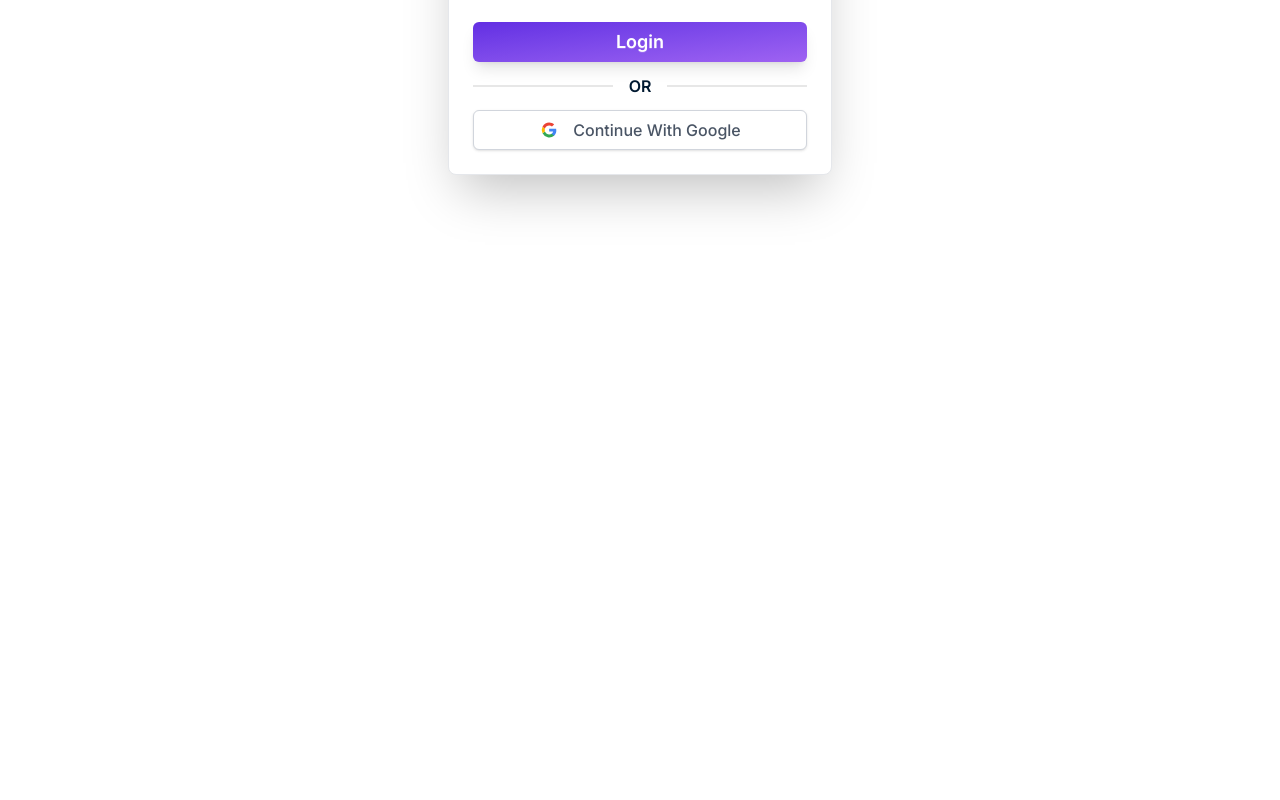
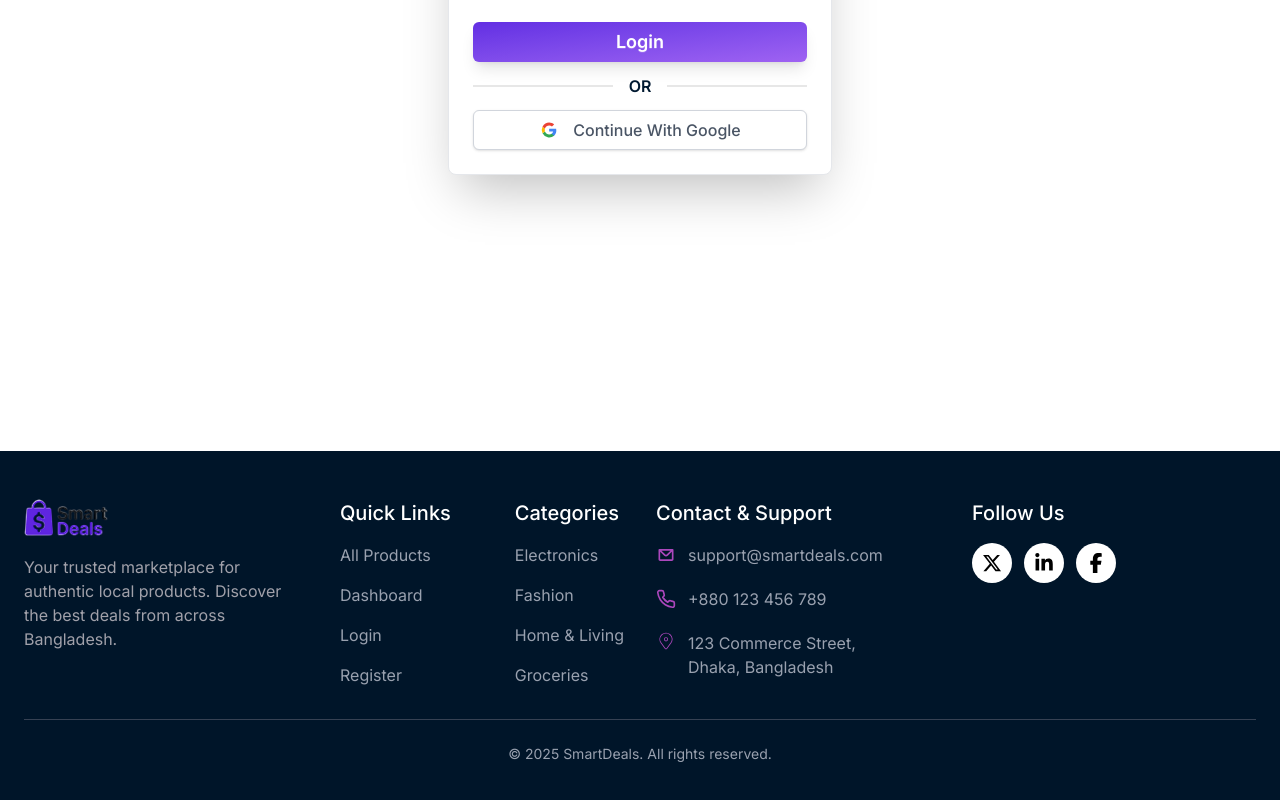
Before and after one commit to nozibuddowla/smart-deals-client, a React (Vite) app: page /login in a window 1280 px wide. Shown: the part 526-1326 px from the top of the page. Before the commit the page ends 897 px from the top, so only its background shows below. Built offline with nearby package versions, Linux system fonts and the light colour scheme; no server answers.

Commit message:
add all products and footer component, and update product card design

```diff
--- a/src/components/AllProducts/AllProducts.jsx
+++ b/src/components/AllProducts/AllProducts.jsx
@@ -1,11 +1,30 @@
-import React from 'react';
+import React from "react";
+import { useLoaderData } from "react-router";
+import MyContainer from "../MyContainer";
+import ProductCard from "../ProductCard/ProductCard";
+import SkeletonLoader from "../SkeletonLoader/SkeletonLoader";
 
 const AllProducts = () => {
-    return (
-        <div>
-            <h2>All Products</h2>
-        </div>
-    );
+  const allProducts = useLoaderData();
+
+  return (
+    <div className="my-20">
+      <MyContainer>
+        <h2 className="text-3xl lg:text-4xl xl:text-5xl font-bold text-center">
+          All{" "}
+          <span className="bg-linear-to-br from-[#632ee3] to-[#9f62f2] text-transparent bg-clip-text">
+            Products
+          </span>
+        </h2>
+
+        {allProducts.length === 0 ? <SkeletonLoader /> : <div className="grid grid-cols-1 sm:grid-cols-2 lg:grid-cols-3 gap-6 my-10 mx-5">
+          {allProducts.map((product) => {
+            return <ProductCard key={product._id} product={product} />;
+          })}
+        </div>}
+      </MyContainer>
+    </div>
+  );
 };
 
 export default AllProducts;
--- /dev/null
+++ b/src/components/Footer/Footer.jsx
@@ -0,0 +1,183 @@
+import React from "react";
+import { Link } from "react-router";
+import smartDealsLogo from "../../assets/smart_deals_logo.png";
+import MyContainer from "../MyContainer";
+import { CgMail } from "react-icons/cg";
+import { FiPhone } from "react-icons/fi";
+import { CiLocationOn } from "react-icons/ci";
+import { FaFacebookF, FaLinkedinIn, FaXTwitter } from "react-icons/fa6";
+
+const Footer = () => {
+  return (
+    <footer className="bg-[#001529] text-gray-300 py-12 mt-20">
+      <MyContainer className="px-6">
+        <div className="grid grid-cols-1 md:grid-cols-2 lg:grid-cols-4 items-start gap-8 pb-8 border-b border-gray-700">
+          {/* Brand Section */}
+          <div className="flex flex-col space-y-4">
+            <Link to="/">
+              <img src={smartDealsLogo} alt="" />
+            </Link>
+            <p className="leading-6 text-[#a1a1aa]">
+              Your trusted marketplace for authentic local products. Discover
+              the best deals from across Bangladesh.
+            </p>
+          </div>
+
+          <div className="flex justify-between items-center gap-4">
+            {/* Quick Links */}
+            <div className="space-y-4">
+              <h3 className="text-white text-xl font-medium">Quick Links</h3>
+              <ul className="space-y-4">
+                <li>
+                  <Link
+                    to="/all-products"
+                    className="text-gray-400 hover:text-purple-400 transition-colors duration-200"
+                  >
+                    All Products
+                  </Link>
+                </li>
+                <li>
+                  <Link
+                    href="/myProducts"
+                    className="text-gray-400 hover:text-purple-400 transition-colors duration-200"
+                  >
+                    Dashboard
+                  </Link>
+                </li>
+                <li>
+                  <Link
+                    href="/login"
+                    className="text-gray-400 hover:text-purple-400 transition-colors duration-200"
+                  >
+                    Login
+                  </Link>
+                </li>
+                <li>
+                  <Link
+                    href="/register"
+                    className="text-gray-400 hover:text-purple-400 transition-colors duration-200"
+                  >
+                    Register
+                  </Link>
+                </li>
+              </ul>
+            </div>
+
+            {/* Categories */}
+            <div className="space-y-4">
+              <h3 className="text-white text-xl font-medium">Categories</h3>
+              <ul className="space-y-4">
+                <li>
+                  <a
+                    href="#"
+                    className="text-gray-400 hover:text-purple-400 transition-colors duration-200"
+                  >
+                    Electronics
+                  </a>
+                </li>
+                <li>
+                  <a
+                    href="#"
+                    className="text-gray-400 hover:text-purple-400 transition-colors duration-200"
+                  >
+                    Fashion
+                  </a>
+                </li>
+                <li>
+                  <a
+                    href="#"
+                    className="text-gray-400 hover:text-purple-400 transition-colors duration-200"
+                  >
+                    Home & Living
+                  </a>
+                </li>
+                <li>
+                  <a
+                    href="#"
+                    className="text-gray-400 hover:text-purple-400 transition-colors duration-200"
+                  >
+                    Groceries
+                  </a>
+                </li>
+              </ul>
+            </div>
+          </div>
+
+          {/* Contact & Support */}
+          <div className="space-y-4">
+            <h3 className="text-white text-xl font-medium">
+              Contact & Support
+            </h3>
+            <ul className="space-y-5">
+              <li className="flex items-center gap-3">
+                <CgMail size={20} color="#AB47BC" />
+                <a
+                  href="mailto:support@smartdeals.com"
+                  className="text-gray-400 hover:text-purple-400 transition-colors duration-200"
+                >
+                  support@smartdeals.com
+                </a>
+              </li>
+              <li className="flex items-center gap-3">
+                <FiPhone size={20} color="#AB47BC" />
+                <a
+                  href="tel:+8801234567890"
+                  className="text-gray-400 hover:text-purple-400 transition-colors duration-200"
+                >
+                  +880 123 456 789
+                </a>
+              </li>
+              <li className="flex items-start gap-3">
+                <CiLocationOn size={20} color="#AB47BC" />
+                <span className="text-gray-400">
+                  123 Commerce Street,
+                  <br />
+                  Dhaka, Bangladesh
+                </span>
+              </li>
+            </ul>
+          </div>
+
+          {/* Social Links */}
+          <div className="space-y-4">
+            <h4 className="text-white text-xl font-medium">Follow Us</h4>
+            <div className="flex gap-3">
+              <a
+                href="#"
+                className="w-10 h-10 rounded-full bg-white hover:bg-purple-600 hover:text-white flex items-center justify-center transition-colors duration-200"
+                aria-label="Twitter"
+              >
+                <FaXTwitter size={20} color="#000" />
+              </a>
+              <a
+                href="https://www.linkedin.com/in/nozibuddowla/"
+                target="_blank"
+                className="w-10 h-10 rounded-full bg-white hover:bg-purple-600 flex items-center justify-center transition-colors duration-200"
+                aria-label="LinkedIn"
+              >
+                <FaLinkedinIn size={20} color="#000" />
+              </a>
+              <a
+                href="https://www.facebook.com/nozibuddowla/"
+                target="_blank"
+                className="w-10 h-10 rounded-full bg-white hover:bg-purple-600 flex items-center justify-center transition-colors duration-200"
+                aria-label="Facebook"
+              >
+                <FaFacebookF size={20} color="#000" />
+              </a>
+            </div>
+          </div>
+        </div>
+
+        {/* Copyright */}
+        <div className="pt-6 text-center">
+          <p className="text-sm text-gray-400">
+            &copy; {new Date().getFullYear()} SmartDeals. All rights reserved.
+          </p>
+        </div>
+      </MyContainer>
+    </footer>
+  );
+};
+
+export default Footer;
--- a/src/components/ProductCard/ProductCard.jsx
+++ b/src/components/ProductCard/ProductCard.jsx
@@ -2,28 +2,51 @@ import { Link } from "react-router";
 
 const ProductCard = ({ product }) => {
   const { _id, title, price_min, price_max, image } = product;
+
   return (
-    <div className="p-4 flex flex-col overflow-hidden rounded-lg border border-gray-100 bg-white shadow-md">
+    <div className="group relative flex flex-col overflow-hidden rounded-xl border border-gray-200 bg-white shadow-sm hover:shadow-xl transition-all duration-300">
+      {/* Image Container with Overlay Effect */}
       <Link
         to={`/productDetails/${_id}`}
-        className="mx-3 mt-3 flex h-[278px] overflow-hidden rounded-xl"
+        className="relative h-72 overflow-hidden rounded-xl"
       >
-        <img className="object-cover" src={image} alt={title} />
+        <img
+          className="w-full h-full object-contain transform group-hover:scale-110 transition-transform duration-500"
+          src={image}
+          alt={title}
+        />
+
+        {/* Gradient Overlay on Hover */}
+        <div className="absolute inset-0 bg-linear-to-t from-black/60 via-transparent to-transparent opacity-0 group-hover:opacity-100 transition-opacity duration-300" />
+
+        {/* Quick View Badge */}
+        <div className="absolute top-4 right-4 bg-white/90 backdrop-blur-sm px-3 py-1 rounded-full opacity-0 group-hover:opacity-100 transition-opacity duration-300">
+          <span className="text-xs font-semibold text-purple-600">
+            Quick View
+          </span>
+        </div>
       </Link>
-      <div className="mt-4">
+
+      {/* Content Section */}
+      <div className="flex flex-col grow p-5">
+        {/* Title */}
         <Link to={`/productDetails/${_id}`}>
-          <h5 className="text-[#001931] text-2xl font-medium leading-7 line-clamp-2 min-h-14">
+          <h5 className="text-[#001931] text-2xl font-medium leading-7 line-clamp-2 min-h-14 mb-3 group-hover:text-purple-600 transition-colors">
             {title}
           </h5>
         </Link>
-        <div className="mt-2 mb-5 flex items-center justify-between">
-          <p>
-            <span className="text-xl font-semibold bg-linear-to-br from-[#632ee3] to-[#9f62f2] text-transparent bg-clip-text leading-6">
+
+        {/* Price Section */}
+        <div className="mt-auto">
+          <div className="mb-4">
+            <p className="text-gray-500 mb-1">Price Range</p>
+            <span className="text-2xl font-bold bg-linear-to-br from-[#632ee3] to-[#9f62f2] text-transparent bg-clip-text leading-6">
               ${price_min} - {price_max}{" "}
             </span>
-          </p>
+          </div>
         </div>
 
+        {/* View Details Button */}
         <Link
           to={`/productDetails/${_id}`}
           className="btn w-full px-6 sm:px-8 py-2.5 sm:py-3 bg-white text-[#632EE3] font-semibold rounded-lg shadow-lg border-2 border-[#632EE3] hover:bg-purple-50 transition-all"
--- a/src/components/ProductDetails/ProductDetails.jsx
+++ b/src/components/ProductDetails/ProductDetails.jsx
@@ -2,7 +2,6 @@ import { Link, useLoaderData } from "react-router";
 import Loader from "../Loader/Loader";
 import MyContainer from "../MyContainer";
 import { FaArrowLeft } from "react-icons/fa";
-import { div } from "framer-motion/client";
 import { useContext, useEffect, useRef, useState } from "react";
 import { AuthContext } from "../../context/AuthContext";
 import Swal from "sweetalert2";
--- a/src/layouts/RootLayout.jsx
+++ b/src/layouts/RootLayout.jsx
@@ -1,6 +1,7 @@
 import React from "react";
 import Navbar from "../components/Navbar/Navbar";
 import { Outlet } from "react-router";
+import Footer from "../components/Footer/Footer";
 
 const RootLayout = () => {
   return (
@@ -11,6 +12,9 @@ const RootLayout = () => {
       <main>
         <Outlet />
       </main>
+      <footer>
+        <Footer />
+      </footer>
     </div>
   );
 };
--- a/src/router/Router.jsx
+++ b/src/router/Router.jsx
@@ -22,6 +22,7 @@ const router = createBrowserRouter([
       },
       {
         path: "/all-products",
+        loader: () => fetch("http://localhost:3000/products").then(res => res.json()),
         element: <AllProducts />,
       },
       {
```
